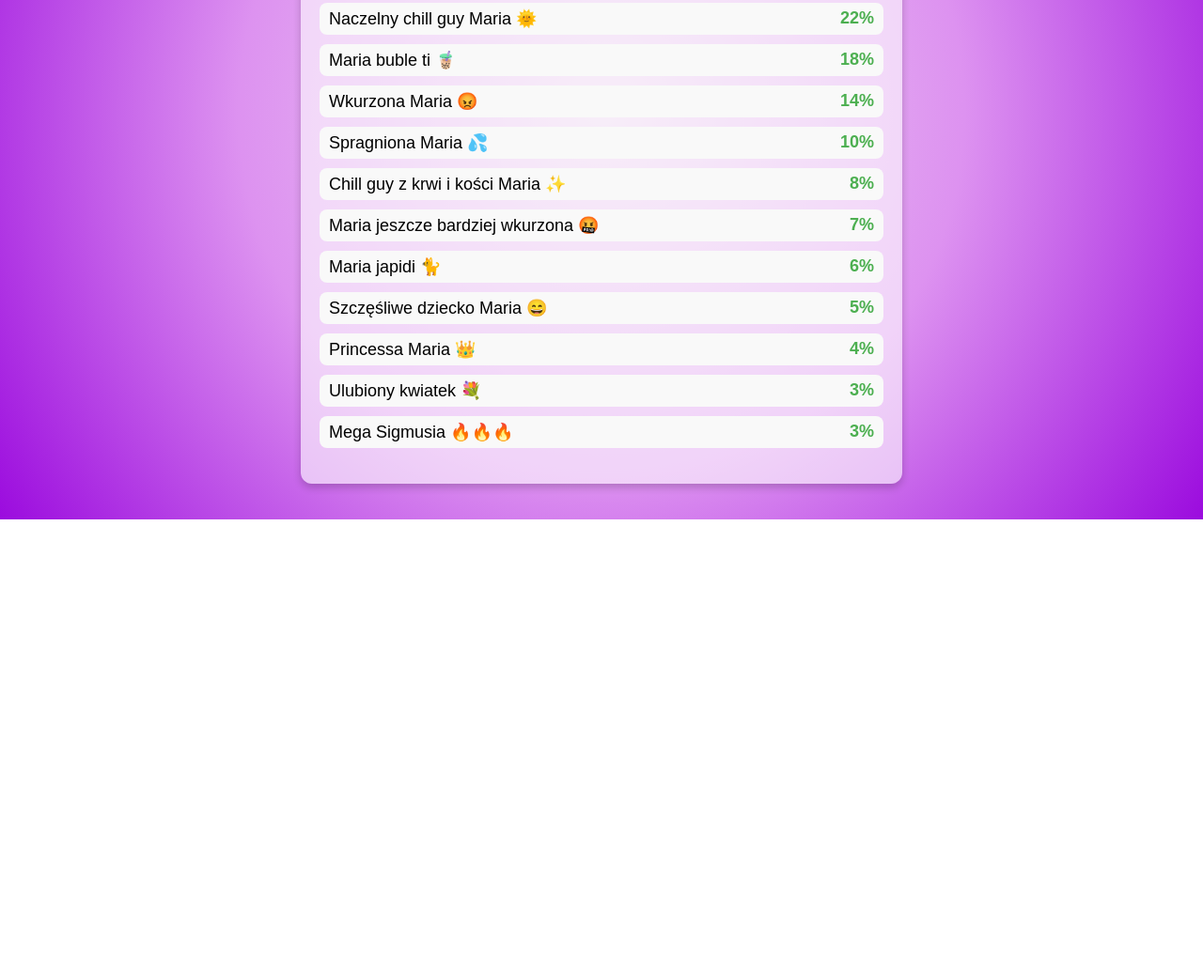
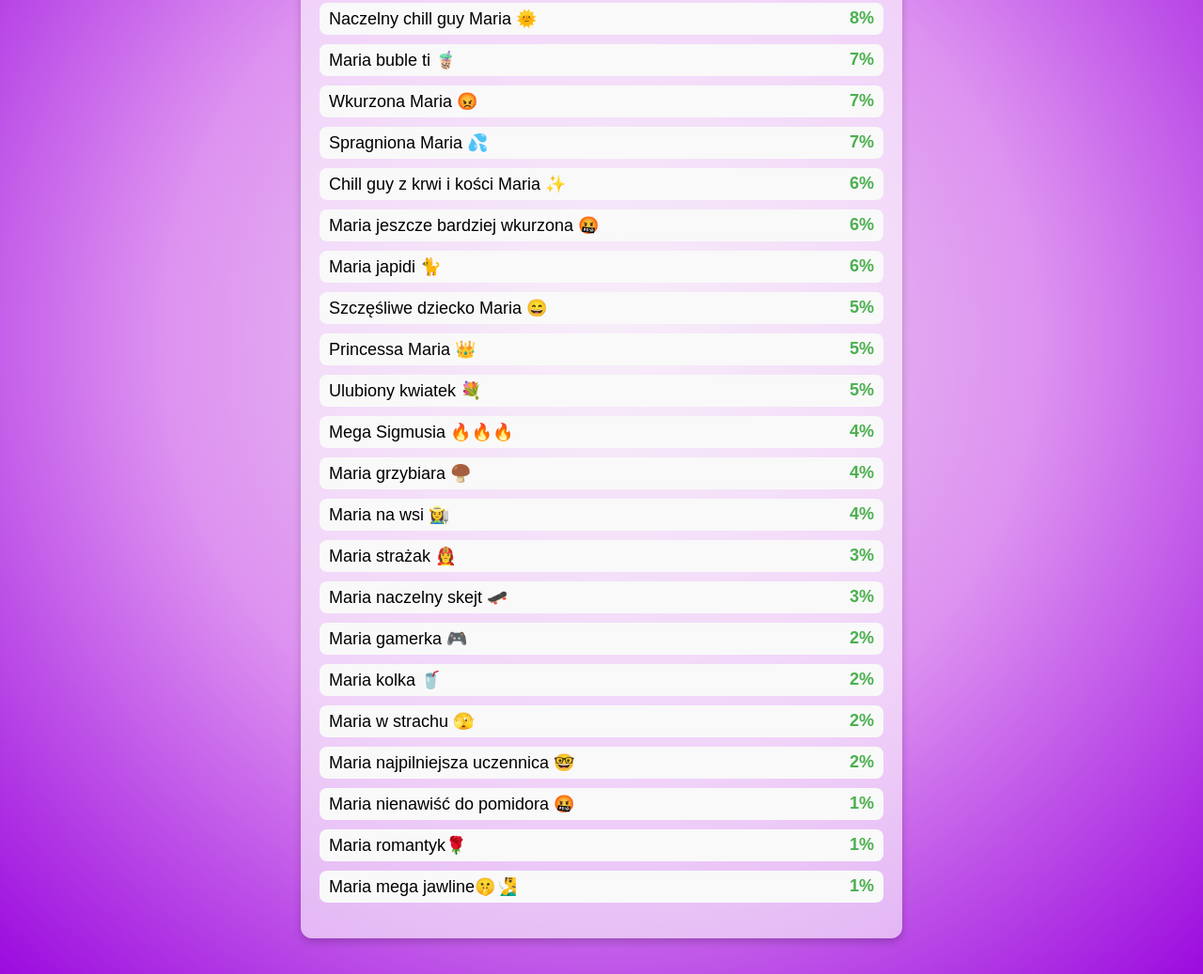
Before and after one commit to Glizzzzzzzly/Grill, a plain HTML site: page index.html in a window 1280 px wide. Shown: the part 315-1352 px from the top of the page at 94% size. Before the commit the page ends 868 px from the top, so only its background shows below. Drawn offline with Linux system fonts and the light colour scheme.

Commit message:
wiecej marii

```diff
--- a/index.html
+++ b/index.html
@@ -91,7 +91,6 @@
 <button onclick="losuj()">Losuj Marię</button>
 
 <div id="wynik"></div>
-
 <div id="szanse"></div>
 
 <script>
@@ -106,21 +105,43 @@
     8: { tekst: "Szczęśliwe dziecko Maria 😄", obrazek: "kidos.jpg" },
     9: { tekst: "Princessa Maria 👑", obrazek: "princepolo.jpg" },
     10: { tekst: "Ulubiony kwiatek 💐", obrazek: "flower.jpg" },
-        11: { tekst: "Mega Sigmusia 🔥🔥🔥", obrazek: "sigmusia.jpg" }
+    11: { tekst: "Mega Sigmusia 🔥🔥🔥", obrazek: "sigmusia.jpg" },
+    12: { tekst: "Maria grzybiara 🍄‍🟫", obrazek: "grzybiarz.jpg" },
+    13: { tekst: "Maria na wsi 👩‍🌾", obrazek: "siano.jpg" },
+    14: { tekst: "Maria strażak 👩‍🚒", obrazek: "strazak.jpg" },
+    15: { tekst: "Maria naczelny skejt 🛹", obrazek: "skejt.jpg" },
+    16: { tekst: "Maria gamerka 🎮", obrazek: "gamer.jpg" },
+    17: { tekst: "Maria kolka 🥤", obrazek: "kolka.jpg" },
+    18: { tekst: "Maria w strachu 🫣", obrazek: "mariastrachu.jpg" },
+    19: { tekst: "Maria najpilniejsza uczennica 🤓", obrazek: "pilnauczennica.jpg" },
+    20: { tekst: "Maria nienawiść do pomidora 🤬", obrazek: "nienawisc.jpg" },
+    21: { tekst: "Maria romantyk🌹", obrazek: "bukiet.jpg" },
+    22: { tekst: "Maria mega jawline🤫🧏‍♂️", obrazek: "aura.jpg" }
 };
 
 const szanse = {
-        1: 22,
-        2: 18,
-        3: 14,
-        4: 10,
-        5: 8,
-        6: 7,
+    1: 8,
+    2: 7,
+    3: 7,
+    4: 7,
+    5: 6,
+    6: 6,
     7: 6,
     8: 5,
-        9: 4,
-        10: 3,
-        11: 3
+    9: 5,
+    10: 5,
+    11: 4,
+    12: 4,
+    13: 4,
+    14: 3,
+    15: 3,
+    16: 2,
+    17: 2,
+    18: 2,
+    19: 2,
+    20: 1,
+    21: 1,
+    22: 1
 };
 
 function losuj() {
@@ -128,7 +149,7 @@
 
     setTimeout(() => {
         const liczby = [];
-            for (let liczba = 1; liczba <= 11; liczba++) {
+        for (let liczba = 1; liczba <= 22; liczba++) {
             for (let i = 0; i < szanse[liczba]; i++) {
                 liczby.push(liczba);
             }
@@ -154,7 +175,7 @@
 
 function wyswietlSzanse() {
     let tekst = "<h2>Szanse na każdą Marię:</h2><ul>";
-        for (let liczba = 1; liczba <= 11; liczba++) {
+    for (let liczba = 1; liczba <= 22; liczba++) {
         const humor = humory[liczba];
         tekst += `
             <li>
@@ -167,15 +188,15 @@
 }
 
 function konfettiNaPodstawieSzansy(szansa) {
-        let ilosc = 100; // domyślnie
-        let kolor = '#00f'; // domyślny kolor
+    let ilosc = 100;
+    let kolor = '#00f';
 
-        if (szansa <= 5) {
-            ilosc = 300; kolor = '#ff00ff'; // bardzo rzadkie - duże konfetti i kolor fioletowy
+    if (szansa <= 3) {
+        ilosc = 300; kolor = '#ff00ff';
+    } else if (szansa <= 5) {
+        ilosc = 200; kolor = '#ff6600';
     } else if (szansa <= 10) {
-            ilosc = 200; kolor = '#ff6600'; // rzadkie - więcej konfetti i kolor pomarańczowy
-        } else if (szansa <= 20) {
-            ilosc = 150; kolor = '#00cc00'; // średnie - zielony
+        ilosc = 150; kolor = '#00cc00';
     }
 
     for (let i = 0; i < ilosc; i++) {
```
Lines whose indentation alone changed are shown as unchanged.
